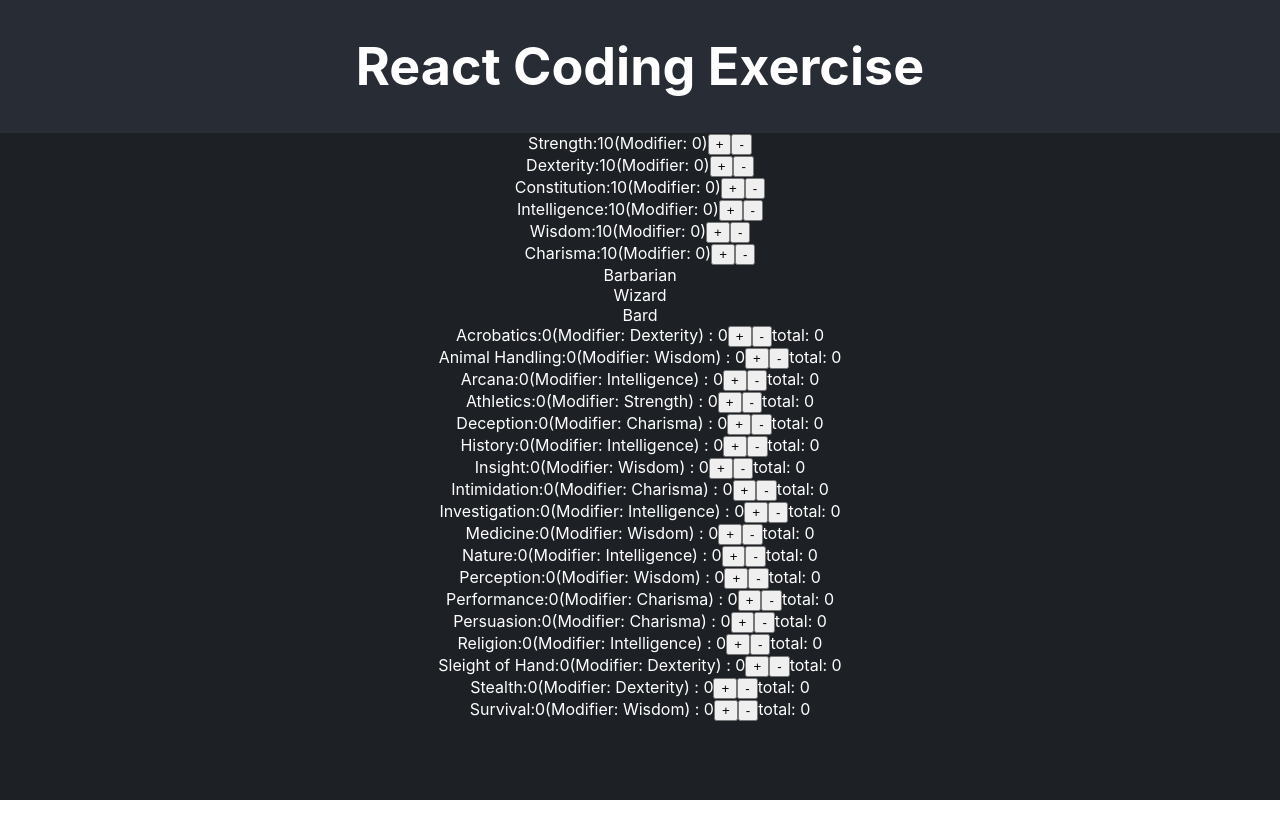
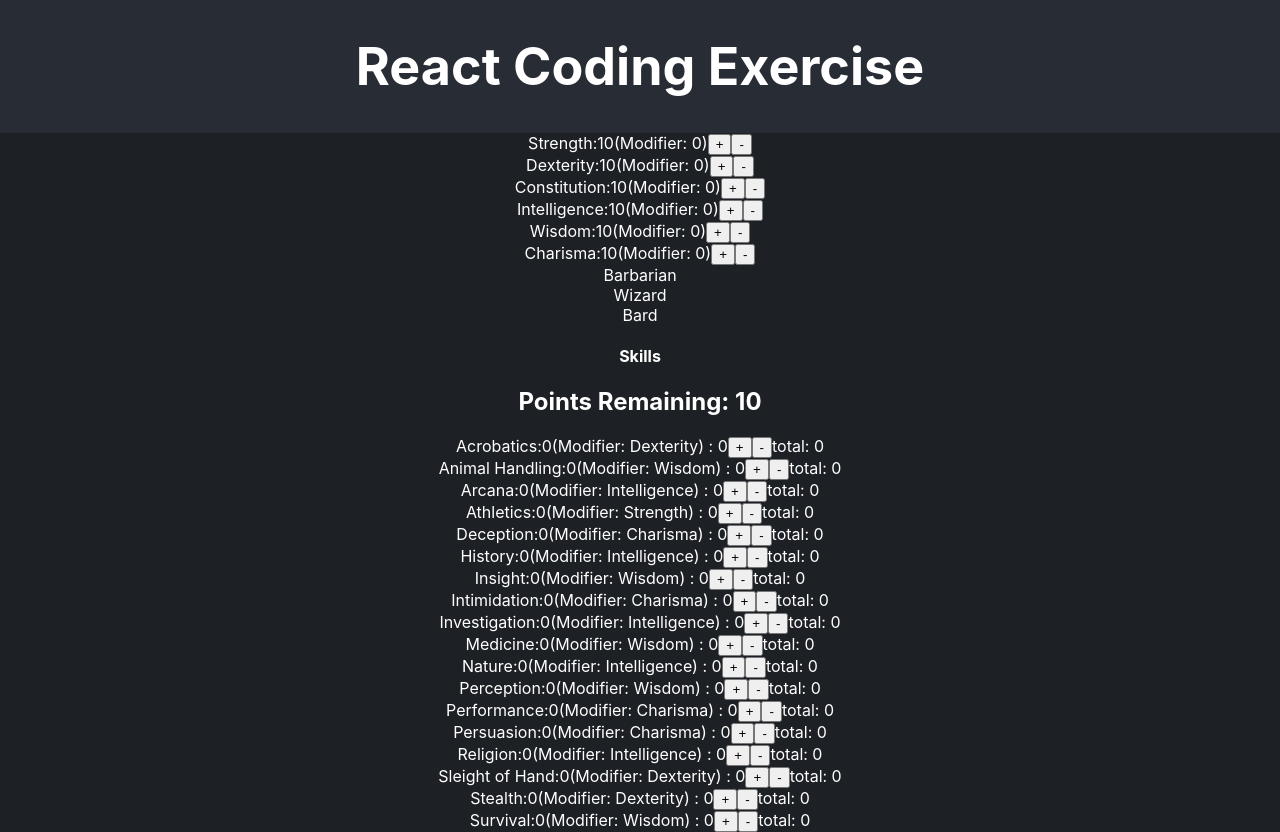
Before and after one commit to terryluan12/recruiting-webapp-character, a React (Create React App) app: page / in a window 1280 px wide. Before the commit the page ends 800 px from the top, so only its background shows below. Built offline with nearby package versions, Linux system fonts and the light colour scheme.

Commit message:
Fixed Skills Section by lifting up skillsState attribute & fixing points * added use of modifiers

```diff
--- a/src/components/Person.tsx
+++ b/src/components/Person.tsx
@@ -14,6 +14,11 @@ export const PersonSection = () => {
         acc[attribute] = 0;
         return acc;
     }, {} as { [key: string]: number }));
+    const [skillsState, setSkillsState] = useState<{ [key: string]: number }>(SKILL_LIST.reduce((acc, skill) => {
+        acc[skill.name] = 0;
+        return acc;
+    }
+    , {} as { [key: string]: number }));
 
     return (
         <section className="App-section">
@@ -21,7 +26,7 @@ export const PersonSection = () => {
                               attributeState={attributeState} setAttributeState={setAttributeState}
                               modifierState={modifierState} setModifierState={setModifierState} />
             <ClassSection classes={CLASS_LIST} attributeState={attributeState} />
-            <SkillsSection skills={SKILL_LIST} />
+            <SkillsSection skills={SKILL_LIST} modifiers={modifierState} skillsState={skillsState} setSkillsState={setSkillsState}/>
         </section>
     )
 }
--- /dev/null
+++ b/src/components/SkillsSection.jsx
@@ -0,0 +1,51 @@
+import { useState } from 'react';
+
+export const SkillsSection = ({ skills, modifiers, skillsState, setSkillsState }) => {
+    const [totalPoints, setTotalPoints] = useState(Math.max(10 + 4 * modifiers["Intelligence"], 0));
+
+    const handleIncrement = (attribute) => {
+        if(totalPoints == 0) {
+            alert("Error: You have reached the minimum number of points.");
+            return
+        }
+        setSkillsState({
+            ...skillsState,
+            [attribute]: skillsState[attribute] + 1
+        });
+        setTotalPoints(totalPoints - 1);
+    }
+
+    const handleDecrement = (attribute) => {
+        if(skillsState[attribute] == 0) {
+            alert("Error: You have reached the minimum number of points.");
+            return
+        }
+        setSkillsState({
+            ...skillsState,
+            [attribute]: skillsState[attribute] - 1
+        });
+        setTotalPoints(totalPoints + 1);
+    }
+
+    return (
+        <section className="Skills-section">
+        <h1>Skills</h1>
+        <h2>Points Remaining: {totalPoints}</h2>
+            {
+                Object.entries(skills).map(([key, skill]) => (
+                    <div key={skill.name}>
+                            <div>
+                            {skill.name}:
+                            {skillsState[skill.name]}
+                            (Modifier: {skill["attributeModifier"]})
+                            : {skillsState[skill.name] + modifiers[skill["attributeModifier"]]}
+                            <button onClick={() => handleIncrement(skill.name)}>+</button>
+                            <button onClick={() => handleDecrement(skill.name)}>-</button>
+                            total: {skillsState[skill.name]}
+                            </div>
+                    </div>
+                ))
+            }
+        </section>
+    )
+}
--- a/src/components/SkillsSection.tsx
+++ /dev/null
@@ -1,45 +0,0 @@
-import { useState } from 'react';
-
-export const SkillsSection = ({ skills }) => {
-    const [totalPoints, setTotalPoints] = useState(10);
-    const [skillsState, setSkillsState] = useState(
-        skills.reduce((acc, skill) => {
-            acc[skill] = 0;
-            return acc;
-        }, {} as { [key: string]: number })
-    );
-
-    const handleIncrement = (attribute: string) => {
-        setSkillsState({
-            ...skillsState,
-            [attribute]: skillsState[attribute] + 1
-        });
-    }
-
-    const handleDecrement = (attribute: string) => {
-        setSkillsState({
-            ...skillsState,
-            [attribute]: skillsState[attribute] - 1
-        });
-    }
-
-    return (
-        <section className="App-section">
-            {
-                skills.map((skill) => (
-                    <div key={skill}>
-                            <div>
-                            {skill.name}:
-                            {skillsState[skill]}
-                            (Modifier: {skill.attributeModifier})
-                            : {skillsState[skill]}
-                            <button onClick={() => handleIncrement(skill)}>+</button>
-                            <button onClick={() => handleDecrement(skill)}>-</button>
-                            total: {skillsState[skill]}
-                            </div>
-                    </div>
-                ))
-            }
-        </section>
-    )
-}
```
